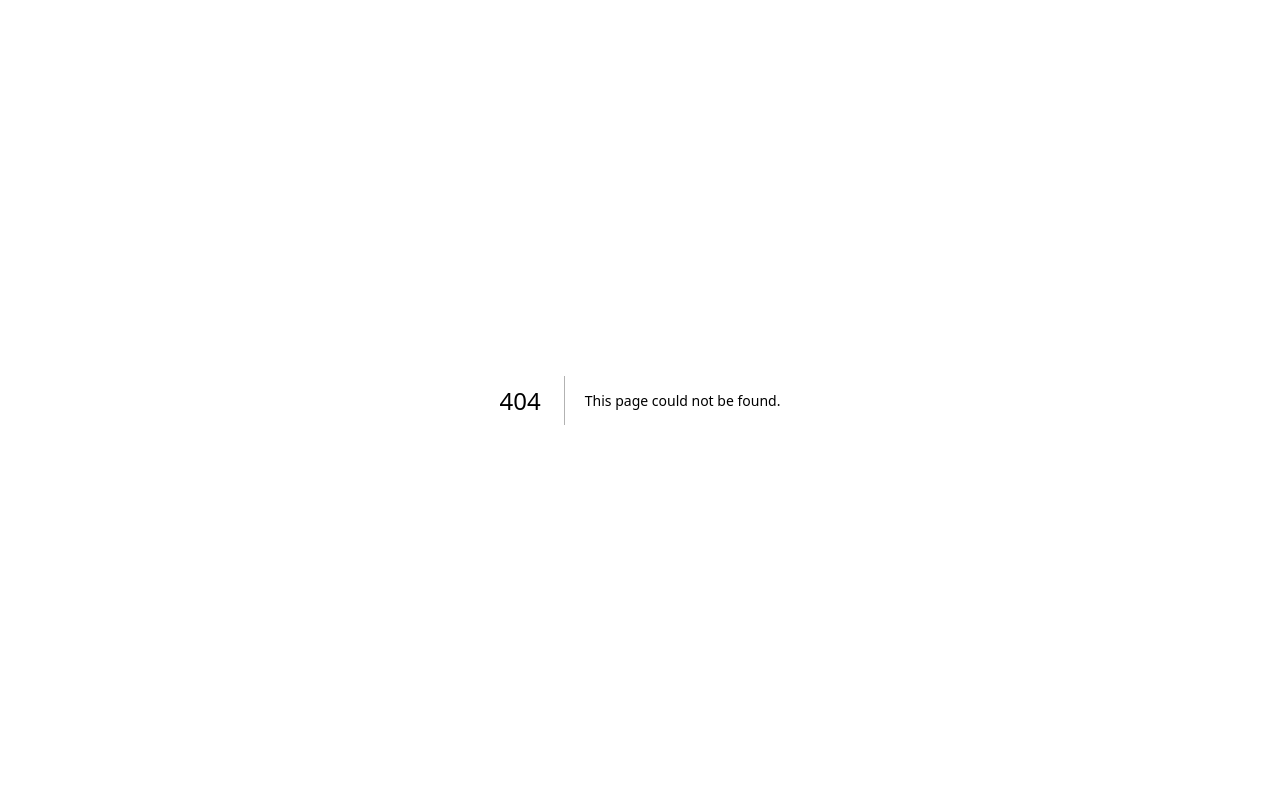
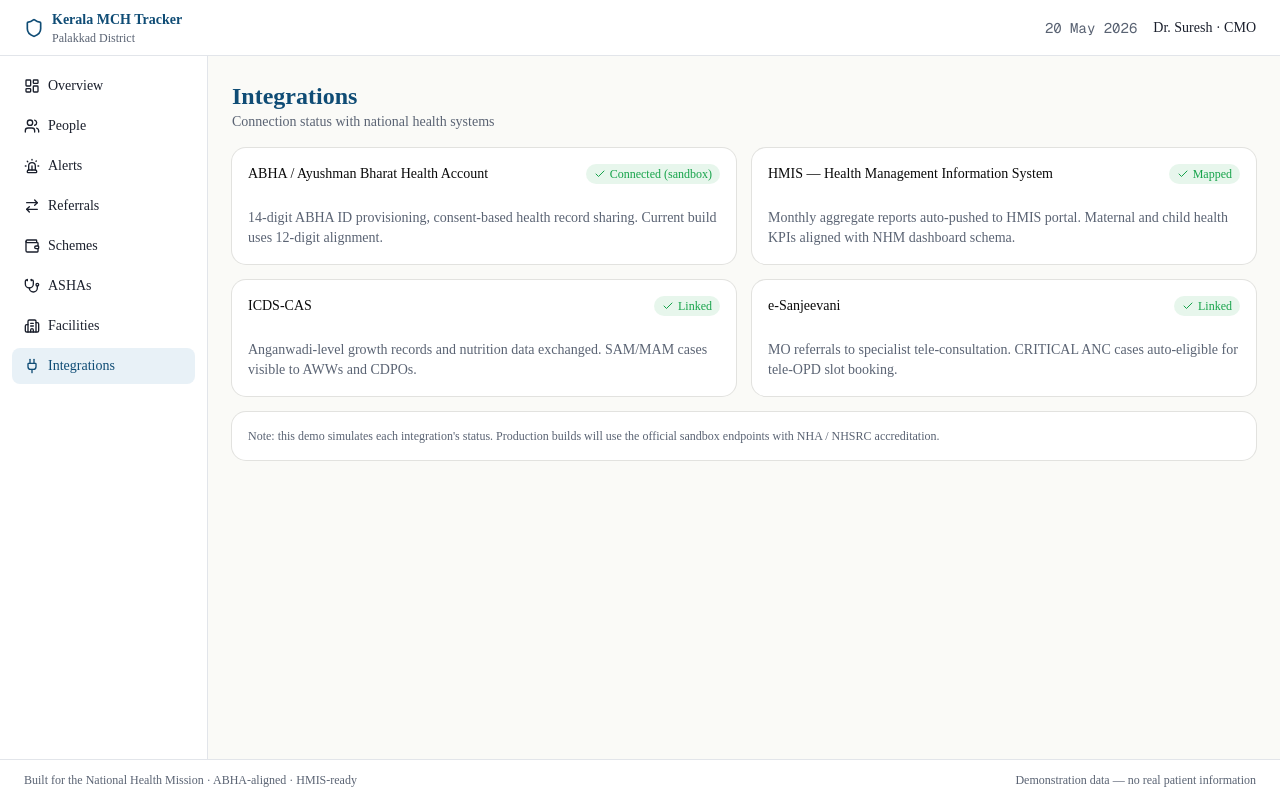
Before and after one commit to vishnumelur/BPL-Mother-Child-Health-Tracking, a Next.js app: page /admin/integrations in a window 1280 px wide. Before the commit this address had no page. Built offline with nearby package versions, Linux system fonts and the light colour scheme.

Commit message:
feat: /admin/integrations status tiles with disclosure

```diff
--- /dev/null
+++ b/src/app/admin/integrations/page.tsx
@@ -0,0 +1,63 @@
+import { Card } from "@/components/ui/card";
+import { Check } from "lucide-react";
+
+const INTEGRATIONS = [
+  {
+    name: "ABHA / Ayushman Bharat Health Account",
+    code: "ABHA",
+    status: "Connected (sandbox)",
+    description:
+      "14-digit ABHA ID provisioning, consent-based health record sharing. Current build uses 12-digit alignment.",
+  },
+  {
+    name: "HMIS — Health Management Information System",
+    code: "HMIS",
+    status: "Mapped",
+    description:
+      "Monthly aggregate reports auto-pushed to HMIS portal. Maternal and child health KPIs aligned with NHM dashboard schema.",
+  },
+  {
+    name: "ICDS-CAS",
+    code: "ICDS",
+    status: "Linked",
+    description:
+      "Anganwadi-level growth records and nutrition data exchanged. SAM/MAM cases visible to AWWs and CDPOs.",
+  },
+  {
+    name: "e-Sanjeevani",
+    code: "ES",
+    status: "Linked",
+    description:
+      "MO referrals to specialist tele-consultation. CRITICAL ANC cases auto-eligible for tele-OPD slot booking.",
+  },
+];
+
+export default function AdminIntegrations() {
+  return (
+    <div className="space-y-4">
+      <header>
+        <h1 className="text-2xl font-semibold text-[var(--primary)]">Integrations</h1>
+        <p className="text-sm text-[var(--fg-muted)]">
+          Connection status with national health systems
+        </p>
+      </header>
+      <div className="grid grid-cols-2 gap-4">
+        {INTEGRATIONS.map((i) => (
+          <Card key={i.code} className="p-4 space-y-2">
+            <div className="flex items-center justify-between">
+              <h3 className="font-medium">{i.name}</h3>
+              <span className="inline-flex items-center gap-1 text-xs px-2 py-0.5 rounded-full bg-[var(--risk-normal)]/10 text-[var(--risk-normal)]">
+                <Check className="size-3" /> {i.status}
+              </span>
+            </div>
+            <p className="text-sm text-[var(--fg-muted)]">{i.description}</p>
+          </Card>
+        ))}
+      </div>
+      <Card className="p-4 text-xs text-[var(--fg-muted)]">
+        Note: this demo simulates each integration&apos;s status. Production builds
+        will use the official sandbox endpoints with NHA / NHSRC accreditation.
+      </Card>
+    </div>
+  );
+}
```
